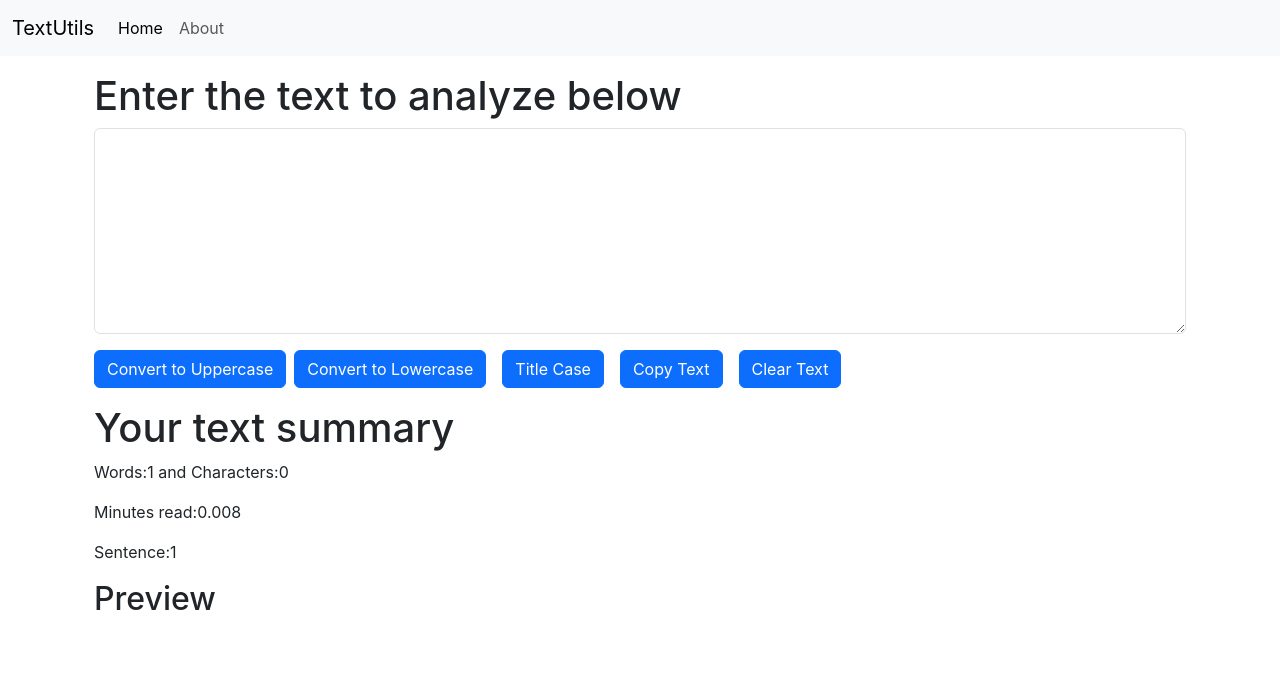
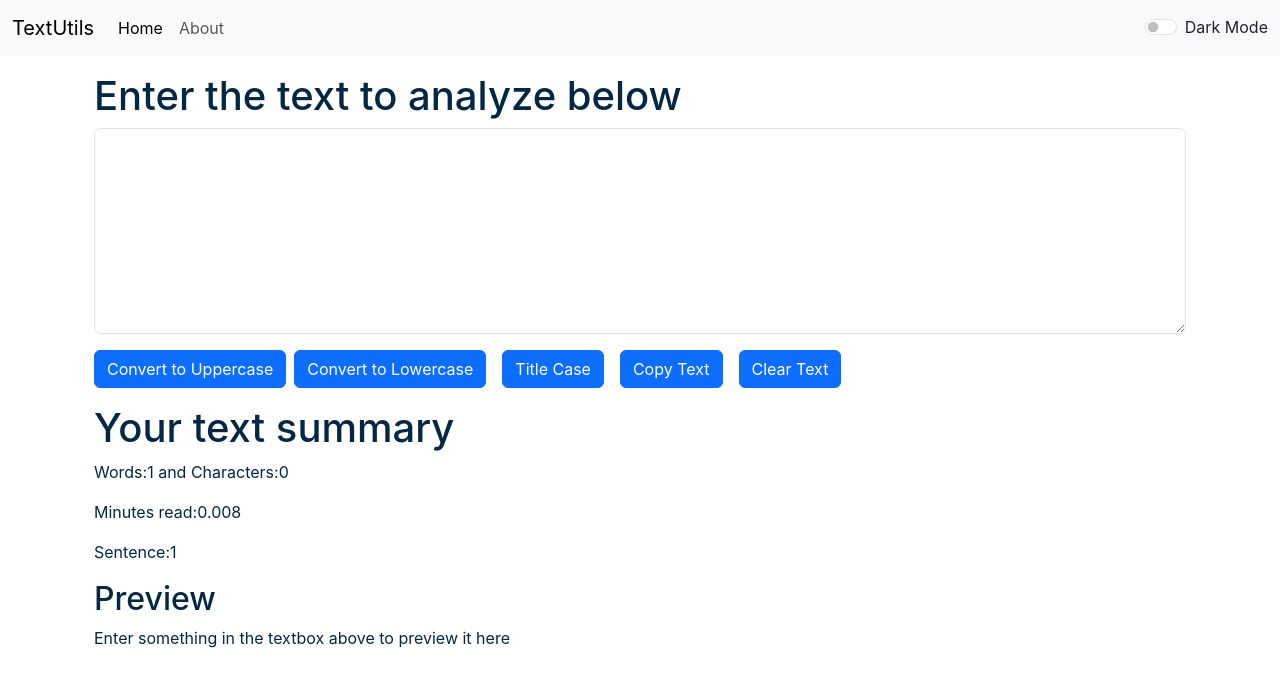
Before and after one commit to Coderaman-tech/ReactJS-by-CWH, a React (Create React App) app in the folder textutils/: page / in a window 1280 px wide. Shown: the top 686 px of the page. Built offline with nearby package versions, Linux system fonts and the light colour scheme.

Commit message:
add func

```diff
--- a/textutils/src/App.js
+++ b/textutils/src/App.js
@@ -1,14 +1,32 @@
+import React,{useState} from 'react';
 import './App.css';
 // import About from './components/About';
 import Navbar from './components/Navbar';
 import TextForm from './components/TextForm';
 
 function App() {
+
+  const [mode, setMode] = useState('light'); //whether dark mode is enabled or not
+  const [modeText, setModeText] = useState('dark');
+  const toggleMode=()=>{
+    if(mode==='light'){
+      setMode('dark');
+      setModeText('light');
+      document.body.style.backgroundColor='#042743';
+    }
+    else{
+    setMode('light');
+    setModeText('dark');
+    document.body.style.backgroundColor='light';
+
+  }
+  }
+
   return (
     <>
-    <Navbar title="TextUtils" aboutText="About"/>
+    <Navbar title="TextUtils" aboutText="About" mode={mode} modeText={modeText} toggleMode={toggleMode}/>
     <div className='container my-3'>
-      <TextForm heading="Enter the text to analyze below"/>
+      <TextForm heading="Enter the text to analyze below" mode={mode}/>
       {/* <About/> */}
     </div>
     </>
--- a/textutils/src/components/Navbar.js
+++ b/textutils/src/components/Navbar.js
@@ -4,7 +4,7 @@ import PropTypes from 'prop-types'
 
 export default function Navbar(props) {
   return (
-    <nav className="navbar navbar-expand-lg bg-body-tertiary">
+    <nav className={`navbar navbar-expand-lg navbar-${props.mode} bg-${props.mode}`}>
   <div className="container-fluid">
     <a className="navbar-brand" href="/">{props.title}</a>
     <button className="navbar-toggler" type="button" data-bs-toggle="collapse" data-bs-target="#navbarSupportedContent" aria-controls="navbarSupportedContent" aria-expanded="false" aria-label="Toggle navigation">
@@ -23,6 +23,10 @@ export default function Navbar(props) {
         <input className="form-control me-2" type="search" placeholder="Search" aria-label="Search"/>
         <button className="btn btn-outline-success" type="submit">Search</button>
       </form> */}
+      <div className={`form-check form-switch text-${props.modeText}`}>
+  <input className="form-check-input" onClick={props.toggleMode} type="checkbox" role="switch" id="flexSwitchCheckDefault"/>
+  <label className="form-check-label" htmlFor="flexSwitchCheckDefault">Dark Mode</label>
+</div>
     </div>
   </div>
 </nav>
--- a/textutils/src/components/TextForm.js
+++ b/textutils/src/components/TextForm.js
@@ -52,10 +52,10 @@ export default function TextForm(props) {
 
     return (
         <>
-        <div className="container">
+        <div className="container" style={{color:props.mode==='dark'?'white':'#042743'}}>
             <h1>{props.heading}</h1>
             <div className="mb-3">
-                <textarea className="form-control" value={text}  onChange={handleOnChange} id="myBox" rows="8"></textarea>
+                <textarea className="form-control" value={text}  onChange={handleOnChange} style={{backgroundColor:props.mode==='dark'?'grey':'white',color:props.mode==='dark'?'white':'#042743'}} id="myBox" rows="8"></textarea>
             </div>
             <button className='btn btn-primary' onClick={handleUpClick}>Convert to Uppercase</button>
             <button className='btn btn-primary mx-2' onClick={handleLoClick}>Convert to Lowercase</button>
@@ -66,13 +66,13 @@ export default function TextForm(props) {
 
         </div>
 
-        <div className='container my-3'>
+        <div className='container my-3' style={{color:props.mode==='dark'?'white':'#042743'}}>
             <h1>Your text summary</h1>
             <p>Words:{text.split(" ").length} and Characters:{text.length}</p>
             <p>Minutes read:{0.008*text.split(" ").length}</p>
             <p>Sentence:{text.split(".").length}</p>
             <h2>Preview</h2>
-            <p>{text}</p>
+            <p>{text.length>0?text:"Enter something in the textbox above to preview it here"}</p>
         </div>
         </>
     )
```
